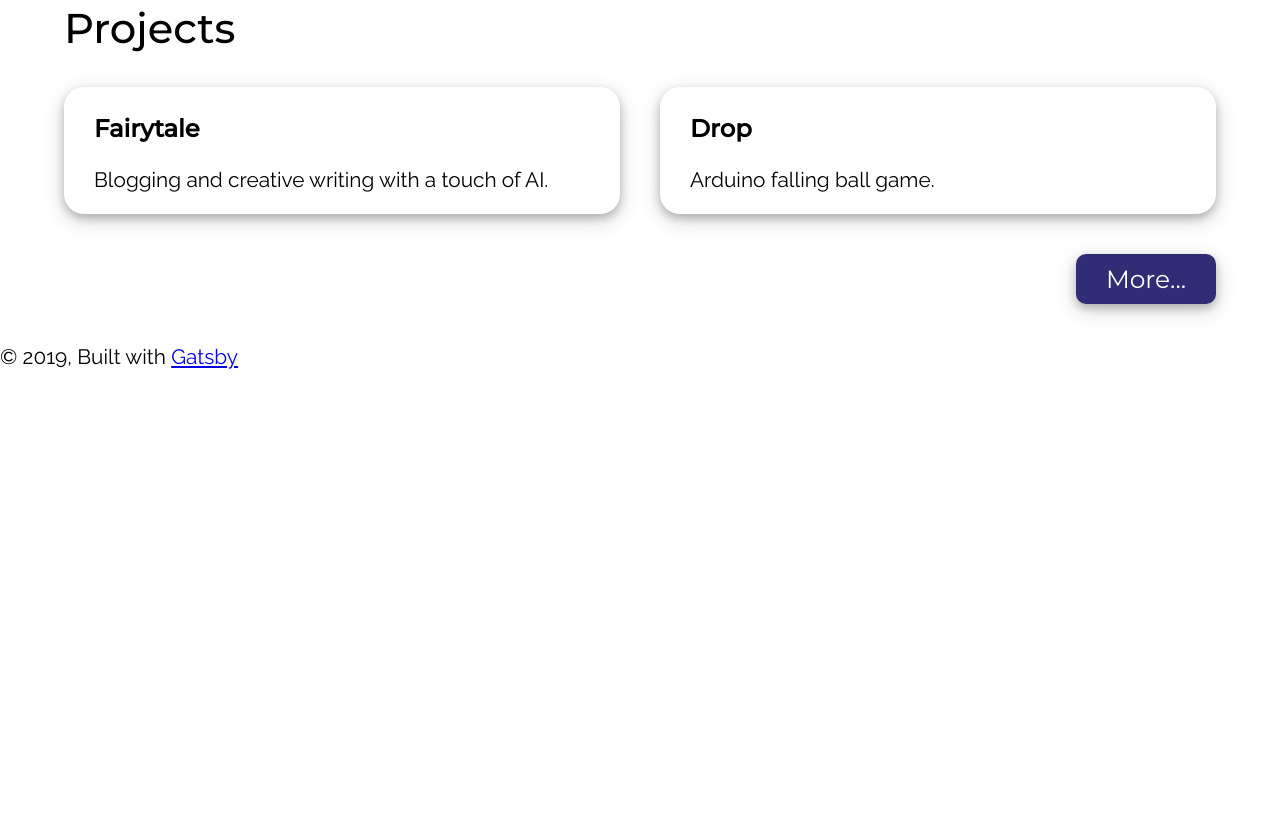
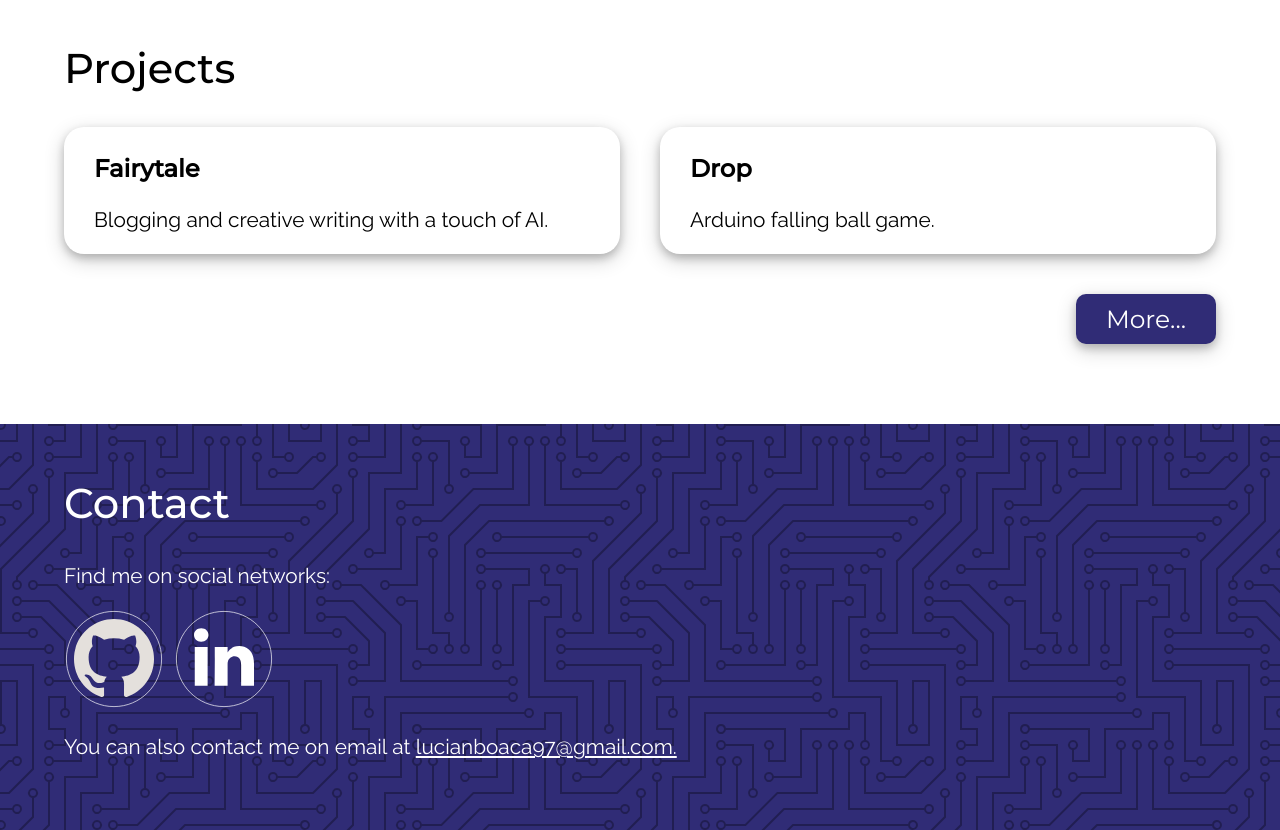
Before and after one commit to lucianbc/lucianbc, a Gatsby site: page / in a window 1280 px wide. Shown: the part 1131-1961 px from the top of the page. Before the commit the page ends 1500 px from the top, so only its background shows below. Built offline with nearby package versions, Linux system fonts and the light colour scheme; Gatsby itself is replaced by a stand-in of ours.

Commit message:
Basic contact section.

```diff
--- /dev/null
+++ b/src/components/contact/contact.js
@@ -0,0 +1,15 @@
+import React from 'react';
+
+import "./contact.scss"
+import Links from "../links/links"
+
+export default () => (
+  <section id="contact" className='accent-background'>
+    <div className='container'>
+      <h2 className='text-2'>Contact</h2>
+      <p>Find me on social networks: </p>
+      <Links color='#fff'/>
+      <p>You can also contact me on email at <a href="mailto:lucianboaca97@gmail.com">lucianboaca97@gmail.com.</a></p>
+    </div>
+  </section>
+)
--- /dev/null
+++ b/src/components/contact/contact.scss
@@ -0,0 +1,26 @@
+#contact {
+
+  padding-top: 20px;
+  padding-bottom: 50px;
+
+  >div {
+    display: flex;
+    flex-direction: column;
+  }
+  h2+p {
+    margin-top: 0;
+  }
+
+  img {
+    filter: invert(1)
+  }
+
+  .media-btn {
+    width: 100px;
+    height: 100px;
+  }
+
+  a {
+    color: white;
+  }
+}
--- /dev/null
+++ b/src/components/contact/index.js
@@ -0,0 +1,2 @@
+import Contact from "./contact"
+export default Contact
--- a/src/components/experience/experience.js
+++ b/src/components/experience/experience.js
@@ -9,7 +9,7 @@ import imgAmz from "../../assets/logo-amazon-square.jpg"
 import Item from "./experienceItem"
 
 export default () => (
-  <section id="experience">
+  <section id="experience" className='accent-background'>
     <div className='container columns'>
       <article className='column'>
         <div>
--- a/src/components/experience/experience.scss
+++ b/src/components/experience/experience.scss
@@ -1,20 +1,4 @@
 #experience {
-  background-color: #302C76;
-  position: relative;
-  color: white;
-
-  &:before {
-    position: absolute;
-    top: 0;
-    bottom: 0;
-    left: 0;
-    right: 0;
-    content: "";
-    background-color:rgba(0, 0, 0, 0.3);
-    // mask: url('../assets/topography.svg');
-    mask: url('../../assets/circuit-board.svg');
-  }
-
   .column {
     position: relative;
     display: flex;
--- a/src/components/links/links.js
+++ b/src/components/links/links.js
@@ -5,10 +5,10 @@ import './links.scss'
 import gh from '../../assets/Octicons-mark-github.svg'
 import lin from '../../assets/linkedin-logo.svg'
 
-export default () => (
+export default ({ color='#000'} ) => (
   <div className="links">
-    <IconLink to='https://github.com/lucianbc' color='#000' alt='GitHub' icon={gh} id="gitHub"/>
-    <IconLink to='https://www.linkedin.com/in/lucianbc' color = '#000' alt='LinkedIn' icon={lin} id="linkedIn"/>
+    <IconLink to='https://github.com/lucianbc' color={color} alt='GitHub' icon={gh} id="gitHub"/>
+    <IconLink to='https://www.linkedin.com/in/lucianbc' color={color} alt='LinkedIn' icon={lin} id="linkedIn"/>
   </div>
 )
 
--- a/src/components/projects/projects.scss
+++ b/src/components/projects/projects.scss
@@ -1,4 +1,7 @@
 #projects {
+
+  padding: 40px 0;
+
   a {
     text-decoration: none;
     color: inherit;
--- a/src/layouts/layout.js
+++ b/src/layouts/layout.js
@@ -31,11 +31,6 @@ const Layout = ({ children }) => {
       <SEO title={data.site.siteMetadata.title} />
       <Header siteTitle={data.site.siteMetadata.title} />
       <div id="main">{children}</div>
-      <footer>
-          © {new Date().getFullYear()}, Built with
-          {` `}
-          <a href="https://www.gatsbyjs.org">Gatsby</a>
-      </footer>
     </>
   )
 }
--- a/src/pages/404.js
+++ b/src/pages/404.js
@@ -1,6 +1,4 @@
 import React from "react"
-
-import Layout from "../layouts/layout"
 
 const NotFoundPage = () => (
   <>
--- a/src/pages/index.js
+++ b/src/pages/index.js
@@ -4,12 +4,14 @@ import Layout from "../layouts/layout"
 import Home from "../components/home"
 import Experience from "../components/experience"
 import Projects from "../components/projects"
+import Contact from "../components/contact"
 
 const IndexPage = () => (
   <Layout>
     <Home />
     <Experience />
     <Projects />
+    <Contact />
   </Layout>
 )
 
--- a/src/style/globals.scss
+++ b/src/style/globals.scss
@@ -51,3 +51,24 @@ h1, h2, h3, h4, h5, h6 {
     transform: scale(1.05);
   }
 }
+
+.accent-background {
+  background-color: #302C76;
+  position: relative;
+  color: white;
+
+  &:before {
+    position: absolute;
+    top: 0;
+    bottom: 0;
+    left: 0;
+    right: 0;
+    content: "";
+    background-color:rgba(0, 0, 0, 0.3);
+    // mask: url('../assets/topography.svg');
+    mask: url('../assets/circuit-board.svg');
+  }
+  >* {
+    position: relative;
+  }
+}
```
Also changed, not shown: src/components/contact.js (deleted, +0 -8 lines).
